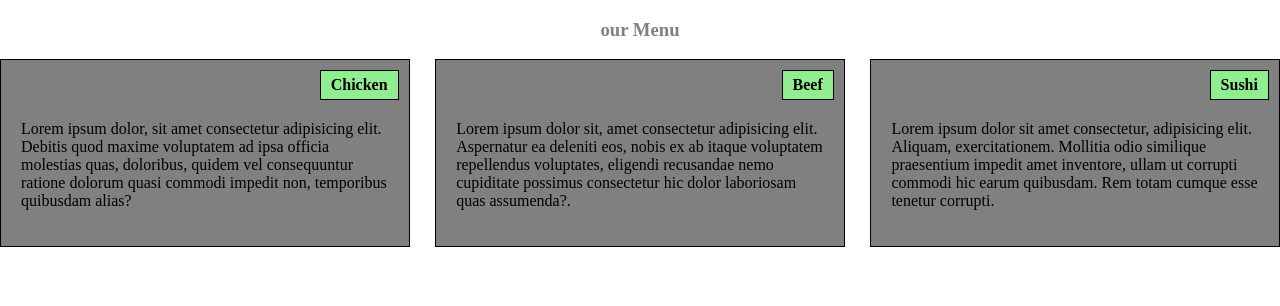
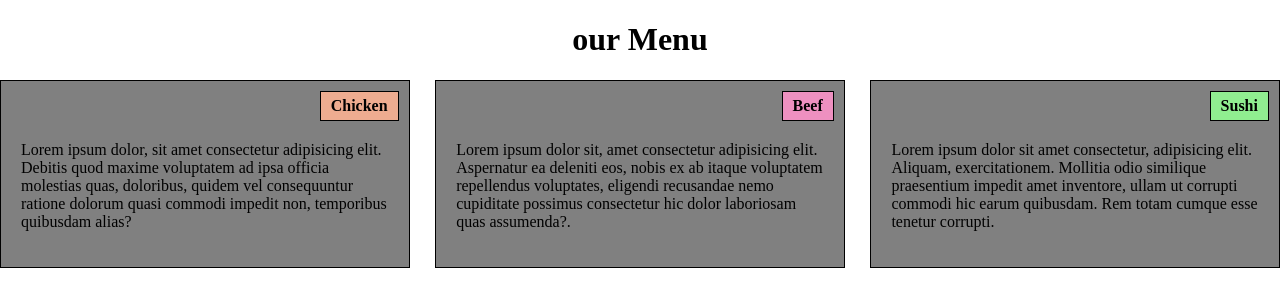
Before and after one commit to fernando481/coursera-test, a plain HTML site: page index.html in a window 1280 px wide. Drawn offline with Linux system fonts and the light colour scheme.

Commit message:
Add files via upload

```diff
--- a/index.html
+++ b/index.html
@@ -18,7 +18,7 @@
 
 .center-text {
   text-align: center;
-  color: gray;
+  color: black;
 }
 * {
     box-sizing: border-box;
@@ -34,7 +34,25 @@ section {
     border: 1px solid black;
     margin-bottom: 20px;
 }
-.section-title {
+.section-title1 {
+    position: absolute;
+    top: 10px;
+    right: 10px;
+    background-color: rgb(238, 172, 144);
+    padding: 5px 10px;
+    border: 1px solid black;
+    font-weight: bold;
+}
+.section-title2 {
+    position: absolute;
+    top: 10px;
+    right: 10px;
+    background-color: rgb(238, 144, 192);
+    padding: 5px 10px;
+    border: 1px solid black;
+    font-weight: bold;
+}
+.section-title3 {
     position: absolute;
     top: 10px;
     right: 10px;
@@ -43,6 +61,9 @@ section {
     border: 1px solid black;
     font-weight: bold;
 }
+
+
+
 section p {
     margin-top: 40px;
 }
@@ -84,19 +105,19 @@ section p {
 </head>
 <body>
     <div class = "center-text">
-<h3> our Menu  </h3>
+<h1> our Menu  </h1>
 </div>
 <section class="section">
-    <div class="section-title">Chicken</div>
+    <div class="section-title1">Chicken</div>
     <p >Lorem ipsum dolor, sit amet consectetur adipisicing elit. Debitis quod maxime voluptatem ad ipsa officia molestias quas, doloribus, quidem vel consequuntur ratione dolorum quasi commodi impedit non, temporibus quibusdam alias?</p>
 </section>
 
 <section class="section">
-    <div class="section-title">Beef</div>
+    <div class="section-title2">Beef</div>
     <p>Lorem ipsum dolor sit, amet consectetur adipisicing elit. Aspernatur ea deleniti eos, nobis ex ab itaque voluptatem repellendus voluptates, eligendi recusandae nemo cupiditate possimus consectetur hic dolor laboriosam quas assumenda?.</p>
 </section>
 <section class="section">
-    <div class="section-title">Sushi</div>
+    <div class="section-title3">Sushi</div>
     <p>Lorem ipsum dolor sit amet consectetur, adipisicing elit. Aliquam, exercitationem. Mollitia odio similique praesentium impedit amet inventore, ullam ut corrupti commodi hic earum quibusdam. Rem totam cumque esse tenetur corrupti.</p>
 </section>
 
```
